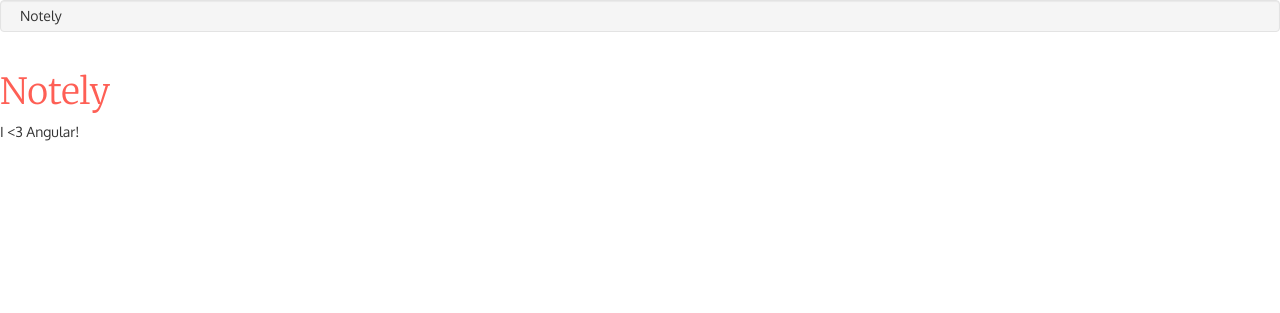
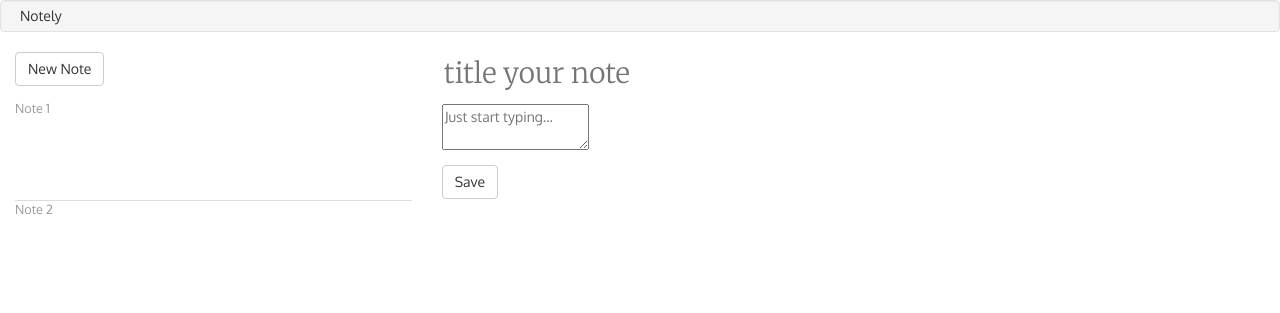
Before and after one commit to aaverteramo/Notely, a website: page app/index.html at #/notes in a window 1280 px wide. Drawn offline with nearby package versions, Linux system fonts and the light colour scheme; some packages are replaced by stand-ins of ours; a script that the page names is missing.

Commit message:
Add Notes Form, Style.

```diff
--- a/app/notes/notes-form.html
+++ b/app/notes/notes-form.html
@@ -1 +1,11 @@
-It worked!
+<form>
+  <p>
+    <input type="text" name="title" id="note_title" placeholder="title your note">
+  </p>
+  <p>
+    <textarea name="body_html" placeholder="Just start typing..."></textarea>
+  </p>
+  <div class="form-actions">
+    <input type="submit" name="commit" value="Save" class="btn btn-default">
+  </div>
+</form>
--- a/app/notes/notes.html
+++ b/app/notes/notes.html
@@ -1,3 +1,20 @@
-<p>
-  {{ message }}
-</p>
+<div class="container">
+  <div class="row">
+    <div class="col-xs-4">
+      <nav id="sidebar">
+        <button class="new-note btn btn-default">
+          New Note
+        </button>
+        <ul id="notes">
+          <li>Note 1</li>
+          <li>Note 2</li>
+        </ul>
+      </nav>
+    </div>
+    <div class="col-xs-8">
+      <main>
+        <div ui-view></div>
+      </main>
+    </div>
+  </div>
+</div>
--- a/app/notes/notes.js
+++ b/app/notes/notes.js
@@ -18,7 +18,7 @@
         .state('notes', {
           url: '/notes',
           // Template replaces contents of the object containing the ui-view attribute.
-          template: '<h1>Notely</h1><p>{{ message }}</p><div ui-view></div>',
+          templateUrl: '/notes/notes.html',
           // Set the controller for this state.
           controller: NotesController
         })
@@ -30,10 +30,10 @@
         })
     }
 
-    NotesController['$inject'] = ['$scope'];
+    NotesController['$inject'] = ['$state'];
     // Define the NotesController
-    function NotesController($scope) {
-      $scope.message = "I <3 Angular!";
+    function NotesController($state) {
+      $state.go('notes.form');
     }
 
 // Invoke the function.
```
